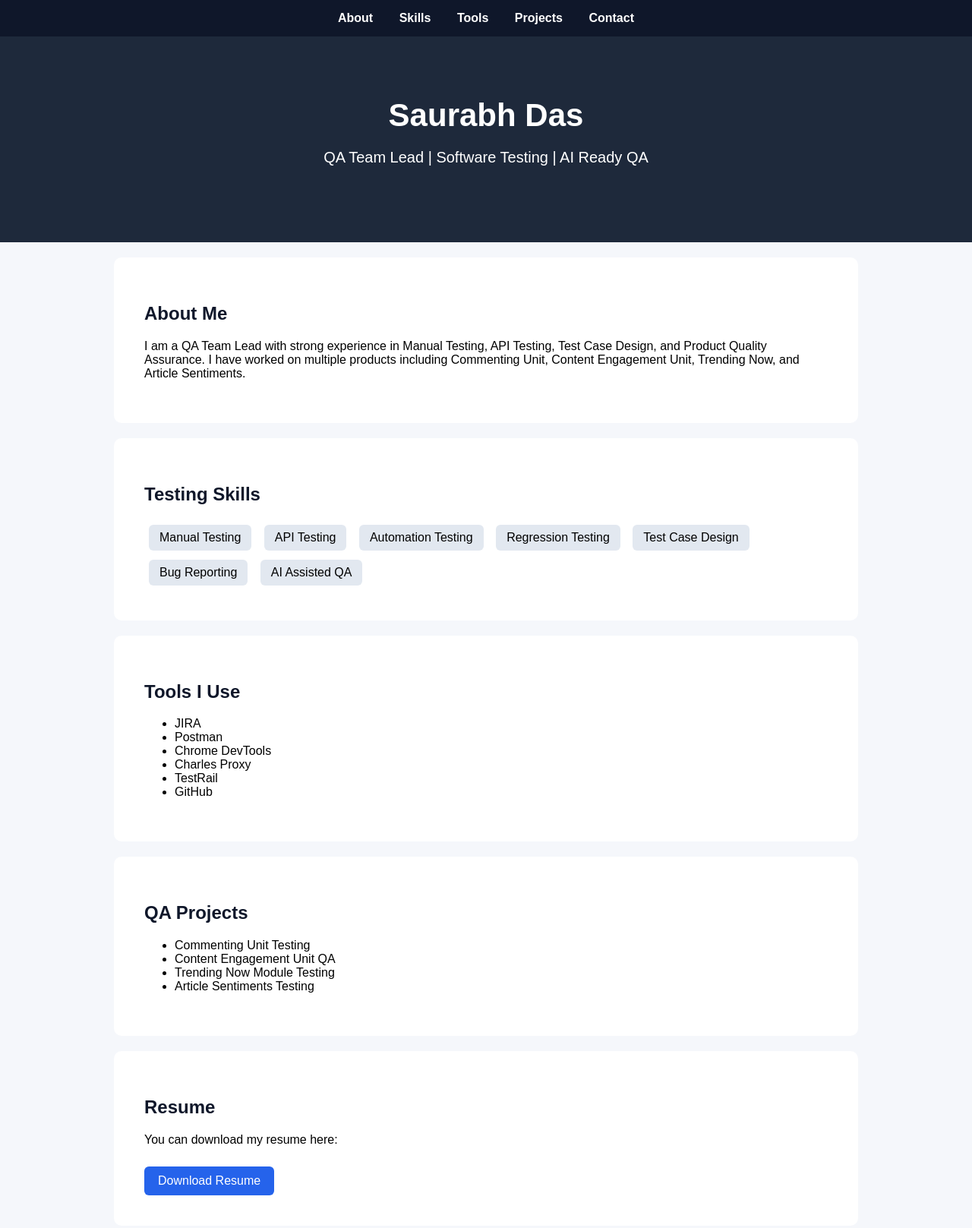
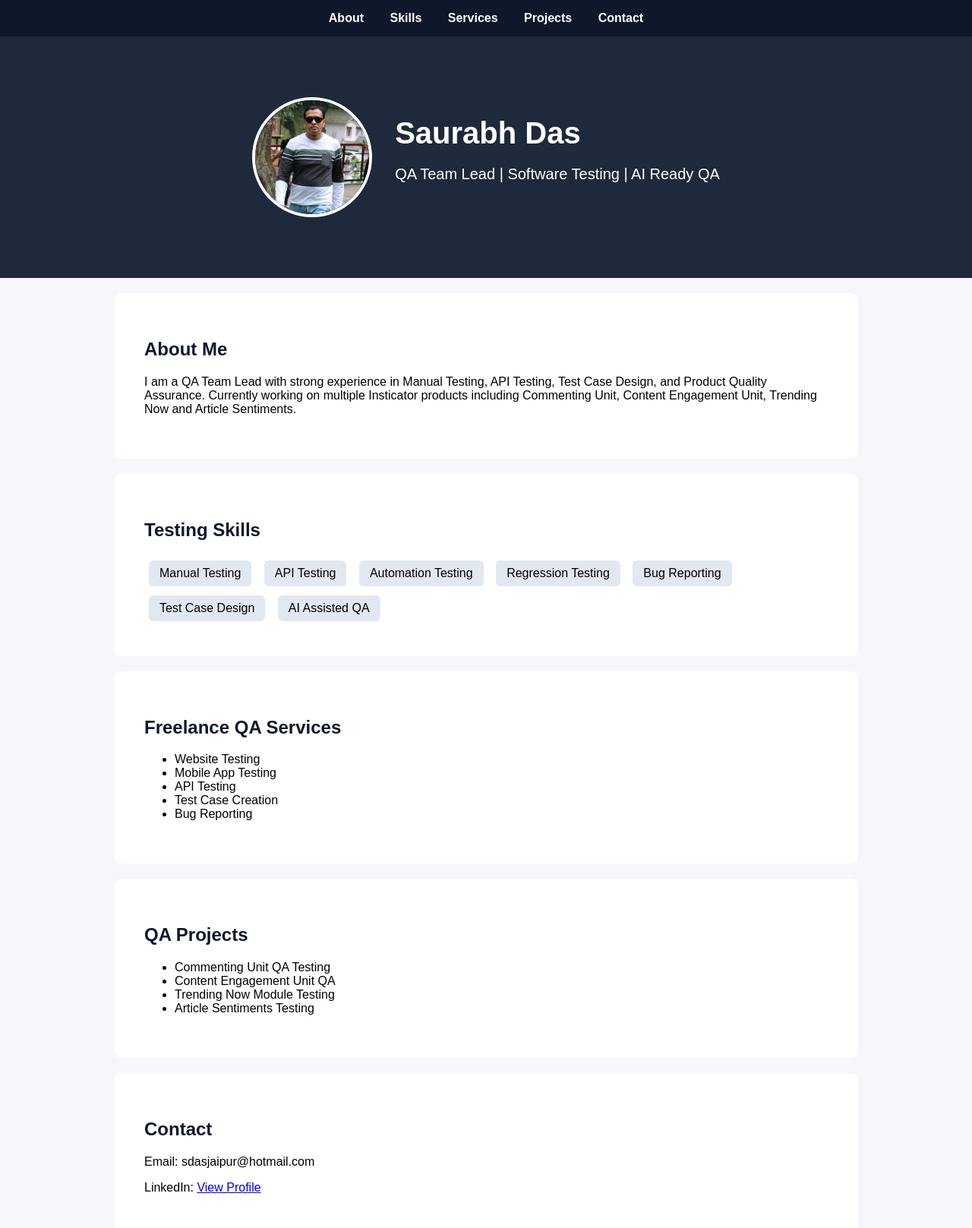
Before and after one commit to iamsaurabhdas/iamsaurabhdas.github.io, a plain HTML site: page index.html in a window 1280 px wide. Shown: the top 1617 px of the page at 76% size. Drawn offline with Linux system fonts and the light colour scheme.

Commit message:
Update index.html

```diff
--- a/index.html
+++ b/index.html
@@ -29,19 +29,30 @@ font-weight:bold;
 
 /* HERO */
 
-header{
-text-align:center;
+.hero{
+display:flex;
+align-items:center;
+justify-content:center;
 padding:80px 20px;
 background:#1e293b;
 color:white;
+flex-wrap:wrap;
 }
 
-header h1{
-font-size:42px;
-margin:0;
+.hero img{
+width:150px;
+height:150px;
+border-radius:50%;
+margin-right:30px;
+border:4px solid white;
 }
 
-header p{
+.hero-text h1{
+margin:0;
+font-size:40px;
+}
+
+.hero-text p{
 font-size:20px;
 }
 
@@ -96,27 +107,31 @@ color:gray;
 
 <body>
 
-<!-- NAVBAR -->
-
 <nav>
 
 <a href="#about">About</a>
 <a href="#skills">Skills</a>
-<a href="#tools">Tools</a>
+<a href="#services">Services</a>
 <a href="#projects">Projects</a>
 <a href="#contact">Contact</a>
 
 </nav>
 
-<!-- HERO -->
+<!-- HERO SECTION -->
 
-<header>
+<div class="hero">
+
+<img src="profile.jpg">
+
+<div class="hero-text">
 
 <h1>Saurabh Das</h1>
 
 <p>QA Team Lead | Software Testing | AI Ready QA</p>
 
-</header>
+</div>
+
+</div>
 
 <!-- ABOUT -->
 
@@ -128,8 +143,8 @@ color:gray;
 I am a QA Team Lead with strong experience in Manual Testing, API Testing,
 Test Case Design, and Product Quality Assurance.
 
-I have worked on multiple products including Commenting Unit,
-Content Engagement Unit, Trending Now, and Article Sentiments.
+Currently working on multiple Insticator products including Commenting Unit,
+Content Engagement Unit, Trending Now and Article Sentiments.
 </p>
 
 </section>
@@ -146,28 +161,27 @@ Content Engagement Unit, Trending Now, and Article Sentiments.
 <span>API Testing</span>
 <span>Automation Testing</span>
 <span>Regression Testing</span>
+<span>Bug Reporting</span>
 <span>Test Case Design</span>
-<span>Bug Reporting</span>
 <span>AI Assisted QA</span>
 
 </div>
 
 </section>
 
-<!-- TOOLS -->
+<!-- SERVICES -->
 
-<section id="tools">
+<section id="services">
 
-<h2>Tools I Use</h2>
+<h2>Freelance QA Services</h2>
 
 <ul>
 
-<li>JIRA</li>
-<li>Postman</li>
-<li>Chrome DevTools</li>
-<li>Charles Proxy</li>
-<li>TestRail</li>
-<li>GitHub</li>
+<li>Website Testing</li>
+<li>Mobile App Testing</li>
+<li>API Testing</li>
+<li>Test Case Creation</li>
+<li>Bug Reporting</li>
 
 </ul>
 
@@ -181,24 +195,12 @@ Content Engagement Unit, Trending Now, and Article Sentiments.
 
 <ul>
 
-<li>Commenting Unit Testing</li>
+<li>Commenting Unit QA Testing</li>
 <li>Content Engagement Unit QA</li>
 <li>Trending Now Module Testing</li>
 <li>Article Sentiments Testing</li>
 
 </ul>
-
-</section>
-
-<!-- RESUME -->
-
-<section>
-
-<h2>Resume</h2>
-
-<p>You can download my resume here:</p>
-
-<a class="button" href="resume.pdf">Download Resume</a>
 
 </section>
 
@@ -210,7 +212,12 @@ Content Engagement Unit, Trending Now, and Article Sentiments.
 
 <p>Email: sdasjaipur@hotmail.com</p>
 
-<p>LinkedIn: https://www.linkedin.com/in/saurabh-das-b2269513/</p>
+<p>
+LinkedIn:
+<a href="https://www.linkedin.com/in/saurabh-das-b2269513/" target="_blank">
+View Profile
+</a>
+</p>
 
 </section>
 
```
